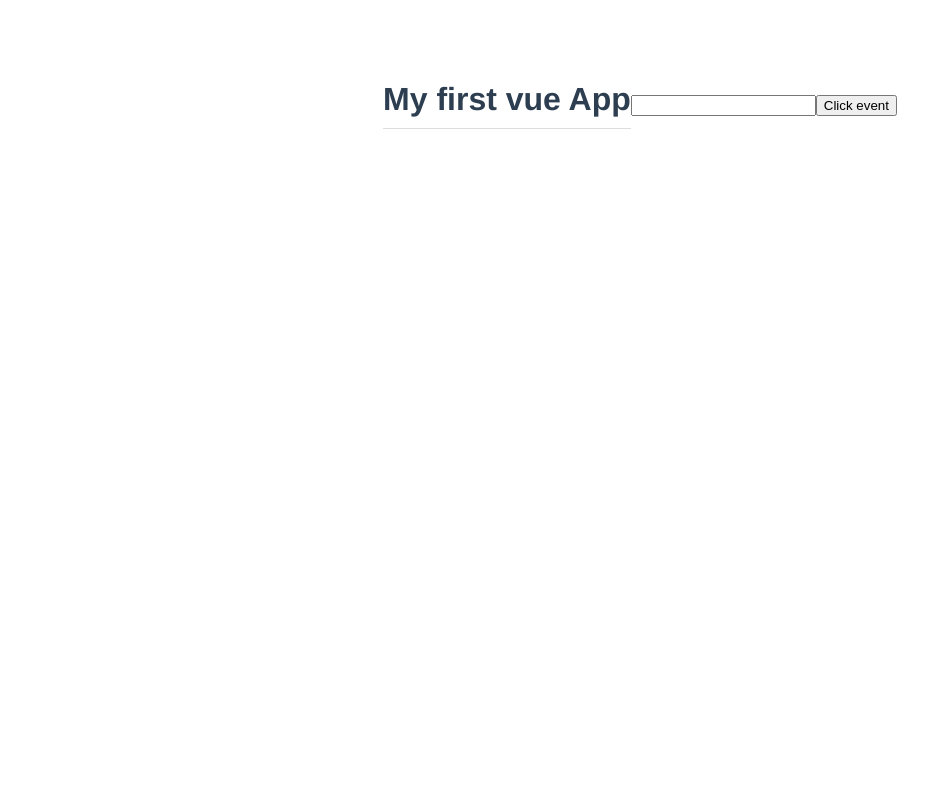
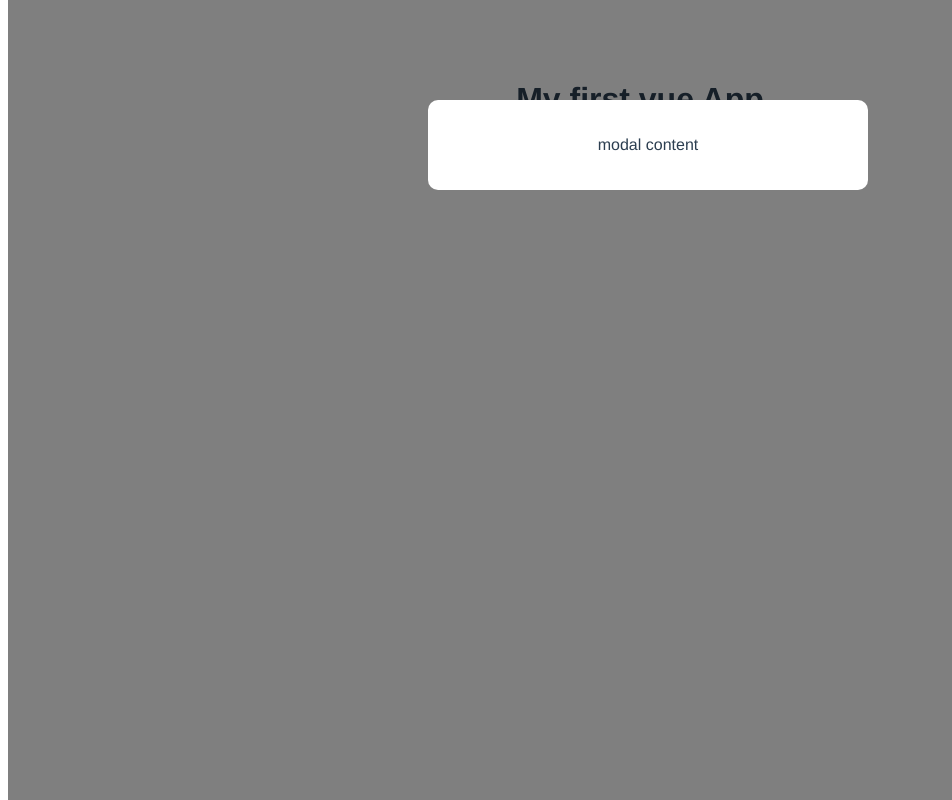
Before and after one commit to BertoRamosM/vueJS-lesson2-, a Vue app: page / in a window 1280 px wide. Shown: the whole page, without its empty margins (0-952 px from the left). Built offline with nearby package versions, Linux system fonts and the light colour scheme.

Commit message:
created and added first component modal

```diff
--- a/src/App.vue
+++ b/src/App.vue
@@ -1,21 +1,31 @@
 <template>
  <h1>{{title}}</h1>
- <input type="text" ref="name">
- <button @click="handleClick">Click event</button>
-</template>
+ <Modal />
+<!--  <input type="text" ref="name">
+<button @click="handleClick">Click event</button> -->
+ </template>
 
 <script>
+import Modal from './components/Modal.vue'
+
 export default {
   name: 'App',
+
+  components: {
+    Modal
+  },
+
   data() {
     return {
       title: 'My first vue App'
     }
   },
   methods: {
-    handleClick() {
+    /* handleClick() {
       console.log(this.$refs.name)
-    }
+      this.$refs.name.classList.add('active')
+      this.$refs.name.focus()
+    } */
   }
 }
 </script>
@@ -36,4 +46,7 @@
   display: inline-block;
   padding-bottom: 10px;
 }
+.active{
+  background: blue;
+}
 </style>
--- /dev/null
+++ b/src/components/Modal.vue
@@ -0,0 +1,25 @@
+<template>
+  <div class="backdrop">
+    <div class="modal">
+      <p>modal content</p>
+    </div>
+  </div>
+</template>
+
+<style>
+.modal{
+  width: 400px;
+  padding: 20px;
+  margin: 100px auto;
+  background: white;
+  border-radius: 10px;
+}
+
+.backdrop{
+  top: 0;
+  position:fixed;
+  background: rgba(0,0,0,0.5);
+  width: 100%;
+  height: 100%;
+}
+</style>
```
Also changed, not shown: src/components/HelloWorld.vue (deleted, +0 -57 lines).
